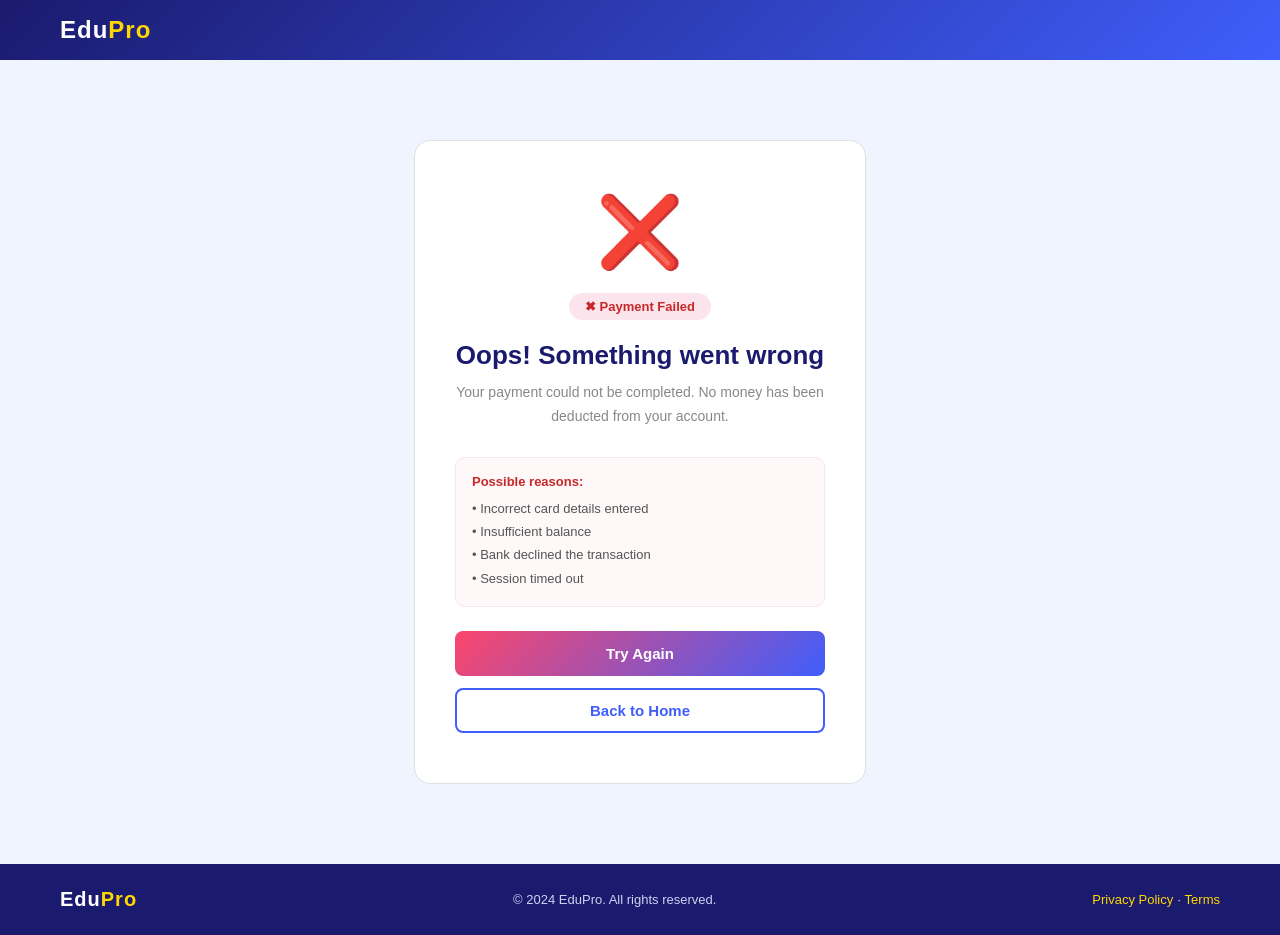
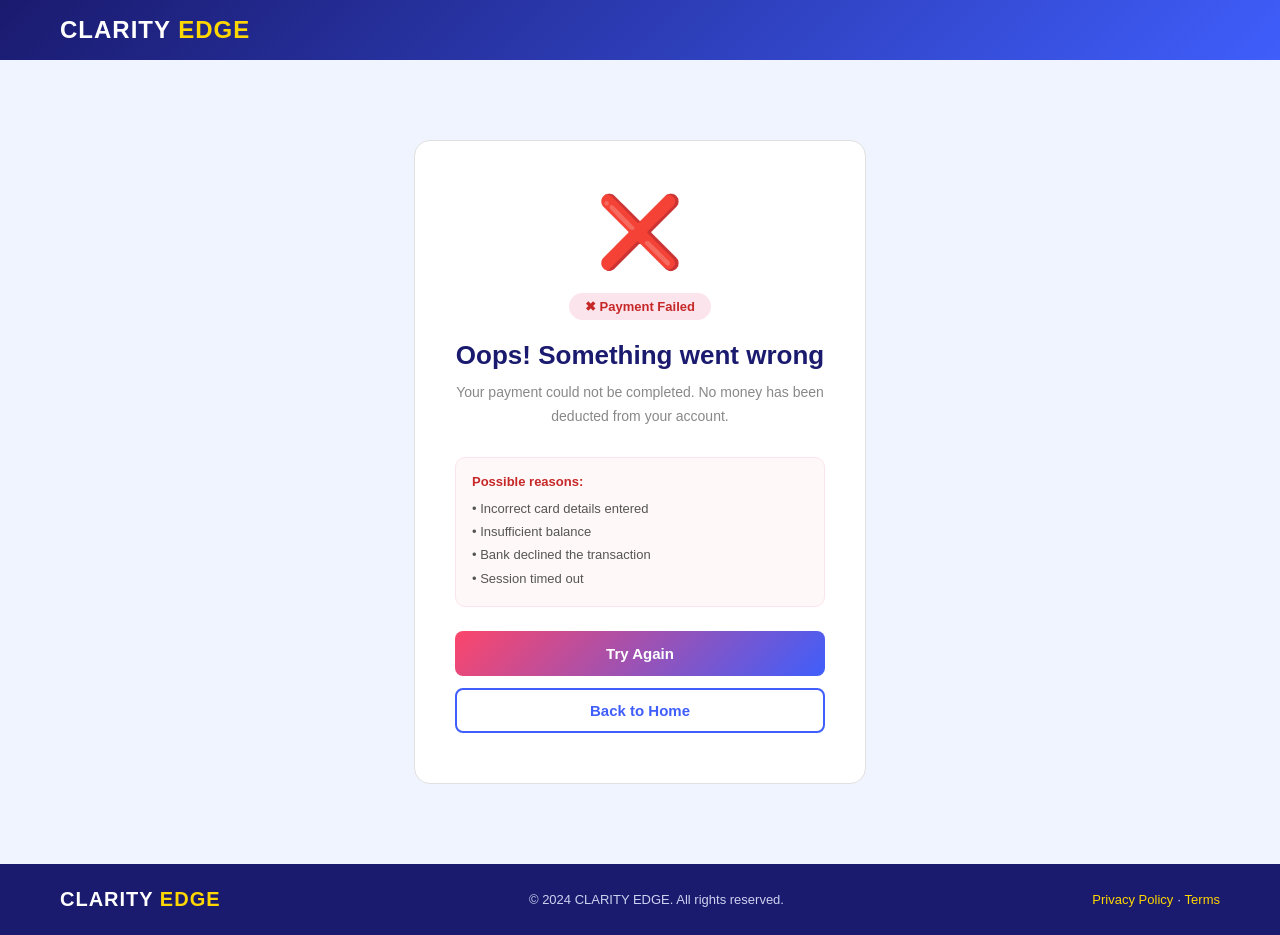
Before and after one commit to Avneesh-shrivastava/core, a Django app: page /payment/failed/ in a window 1280 px wide. Run offline with Django 5.2, Linux system fonts and the light colour scheme; the visitor is signed in with stand-in values (Sample User, id 1).

Commit message:
Update success and failed payment pages

```diff
--- a/edu/templates/payment_failed.html
+++ b/edu/templates/payment_failed.html
@@ -112,7 +112,7 @@
 <body>
 
 <nav>
-    <div class="logo">Edu<span>Pro</span></div>
+    <div class="logo">CLARITY <span>EDGE</span></div>
 </nav>
 
 <div class="container">
@@ -132,14 +132,14 @@
             </p>
         </div>
 
-        <a href="/courses/" class="btn-primary">Try Again</a>
+        <a href="/course/" class="btn-primary">Try Again</a>
         <a href="/home-page/" class="btn-secondary">Back to Home</a>
     </div>
 </div>
 
 <footer>
-    <div class="logo" style="font-size:20px;">Edu<span>Pro</span></div>
-    <div>© 2024 EduPro. All rights reserved.</div>
+    <div class="logo" style="font-size:20px;">CLARITY <span>EDGE</span></div>
+    <div>© 2024 CLARITY EDGE. All rights reserved.</div>
     <div><a href="#">Privacy Policy</a> · <a href="#">Terms</a></div>
 </footer>
 
```
Also changed, not shown: edu/templates/payment_success.html (+4 -4 lines).
